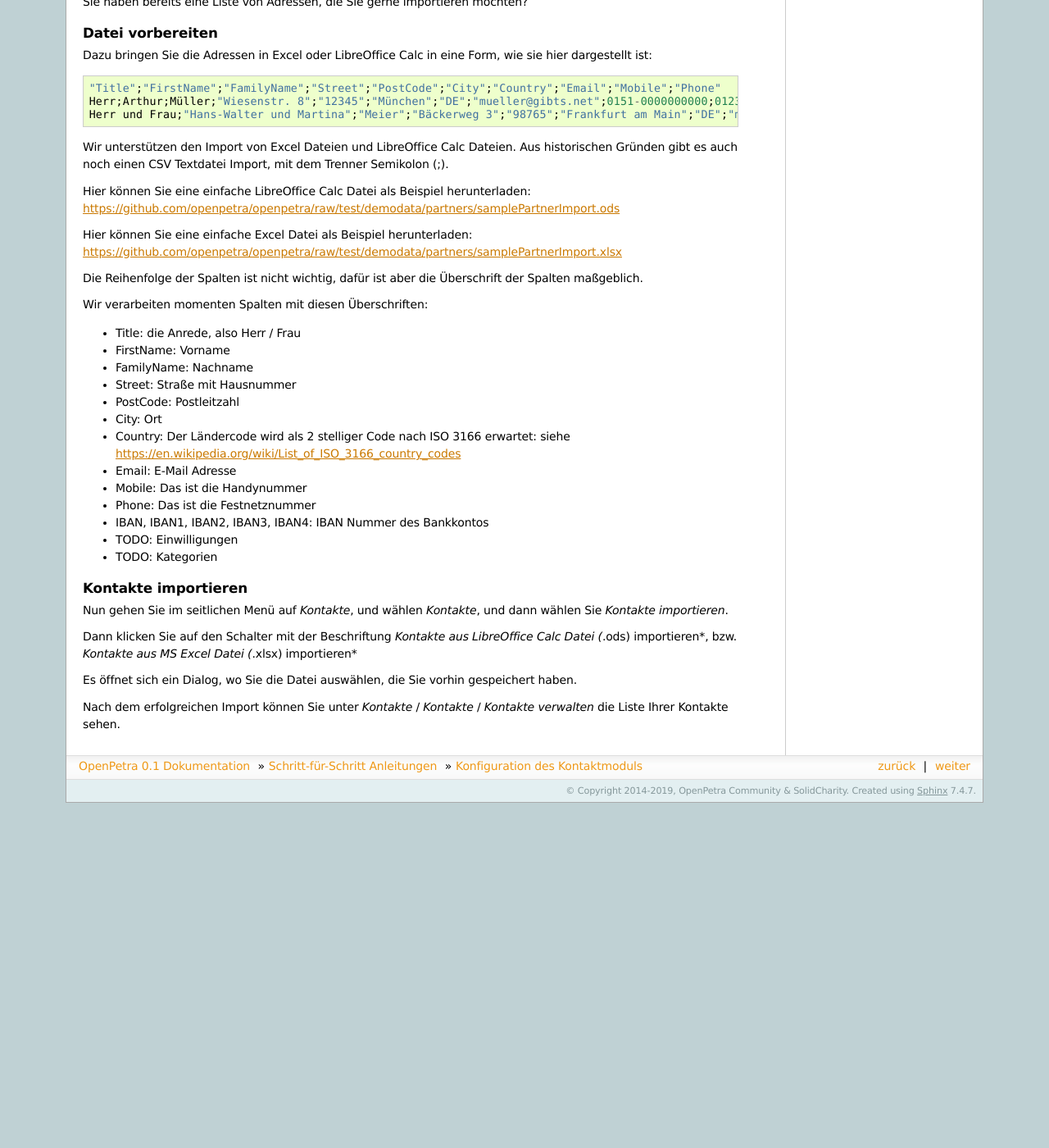
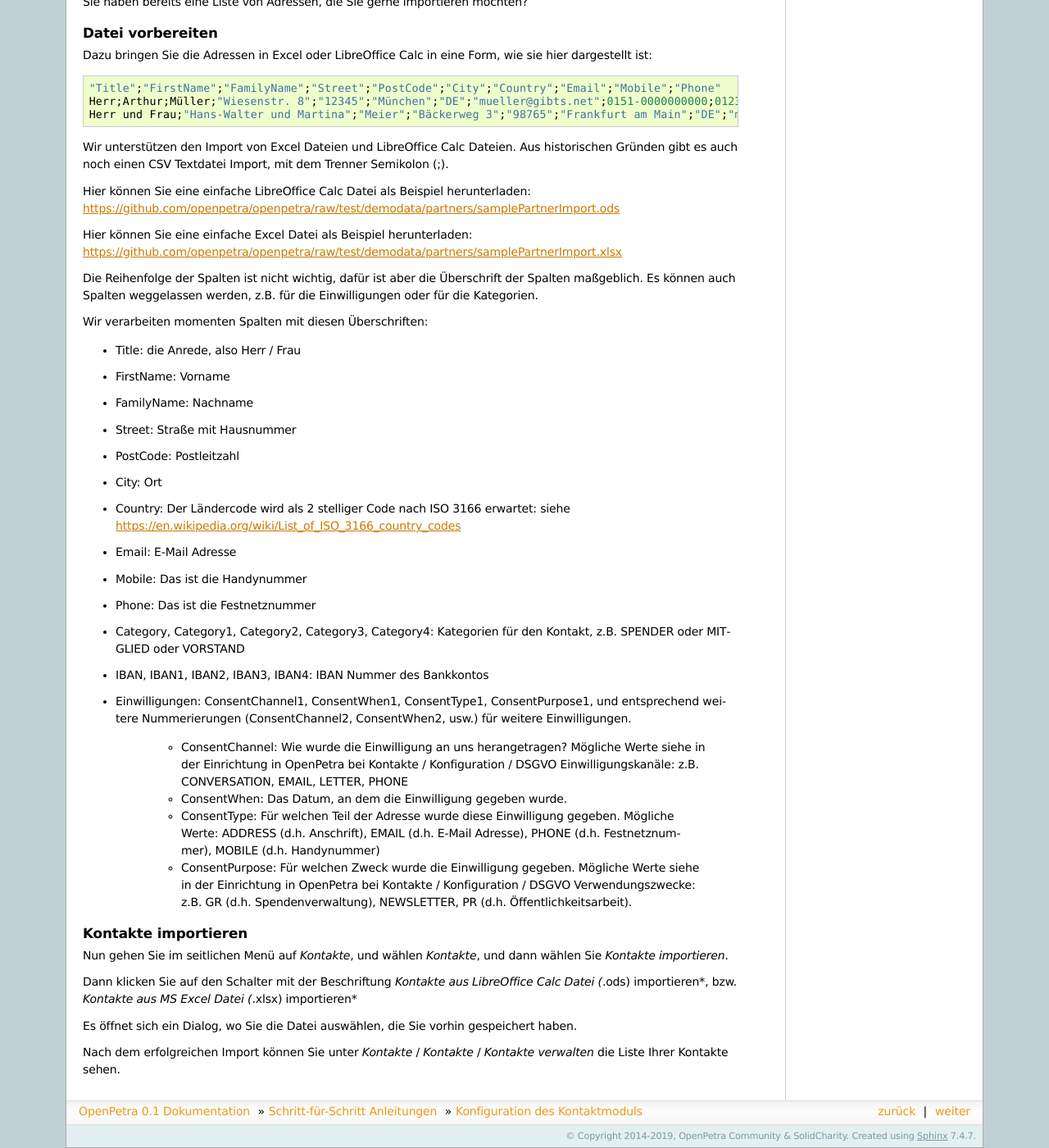
Before and after one commit to openpetra/openpetra-docs-de, a Sphinx documentation site: the page built from source/howtos/initial-contact-setup.rst, in a window 1280 px wide and 1400 px high, scrolled down 1717 px. Shown: the whole window at 82% size. Built offline with Sphinx 7.4.7, drawn with Linux system fonts in a browser that asks for light colours; before the commit the page ends 2696 px from its top, so only the background shows below that.

Commit message:
importing contacts with consent

```diff
--- a/source/howtos/initial-contact-setup.rst
+++ b/source/howtos/initial-contact-setup.rst
@@ -88,6 +88,7 @@ Hier können Sie eine einfache LibreOffice Calc Datei als Beispiel herunterladen
 Hier können Sie eine einfache Excel Datei als Beispiel herunterladen: https://github.com/openpetra/openpetra/raw/test/demodata/partners/samplePartnerImport.xlsx
 
 Die Reihenfolge der Spalten ist nicht wichtig, dafür ist aber die Überschrift der Spalten maßgeblich.
+Es können auch Spalten weggelassen werden, z.B. für die Einwilligungen oder für die Kategorien.
 
 Wir verarbeiten momenten Spalten mit diesen Überschriften:
 
@@ -101,9 +102,14 @@ Wir verarbeiten momenten Spalten mit diesen Überschriften:
 * Email: E-Mail Adresse
 * Mobile: Das ist die Handynummer
 * Phone: Das ist die Festnetznummer
+* Category, Category1, Category2, Category3, Category4: Kategorien für den Kontakt, z.B. SPENDER oder MITGLIED oder VORSTAND
 * IBAN, IBAN1, IBAN2, IBAN3, IBAN4: IBAN Nummer des Bankkontos
-* TODO: Einwilligungen
-* TODO: Kategorien
+* Einwilligungen: ConsentChannel1, ConsentWhen1, ConsentType1, ConsentPurpose1, und entsprechend weitere Nummerierungen (ConsentChannel2, ConsentWhen2, usw.) für weitere Einwilligungen.
+
+   * ConsentChannel: Wie wurde die Einwilligung an uns herangetragen? Mögliche Werte siehe in der Einrichtung in OpenPetra bei Kontakte / Konfiguration / DSGVO Einwilligungskanäle: z.B. CONVERSATION, EMAIL, LETTER, PHONE
+   * ConsentWhen: Das Datum, an dem die Einwilligung gegeben wurde.
+   * ConsentType: Für welchen Teil der Adresse wurde diese Einwilligung gegeben. Mögliche Werte: ADDRESS (d.h. Anschrift), EMAIL (d.h. E-Mail Adresse), PHONE (d.h. Festnetznummer), MOBILE (d.h. Handynummer)
+   * ConsentPurpose: Für welchen Zweck wurde die Einwilligung gegeben. Mögliche Werte siehe in der Einrichtung in OpenPetra bei Kontakte / Konfiguration / DSGVO Verwendungszwecke: z.B. GR (d.h. Spendenverwaltung), NEWSLETTER, PR (d.h. Öffentlichkeitsarbeit).
 
 Kontakte importieren
 --------------------
```
